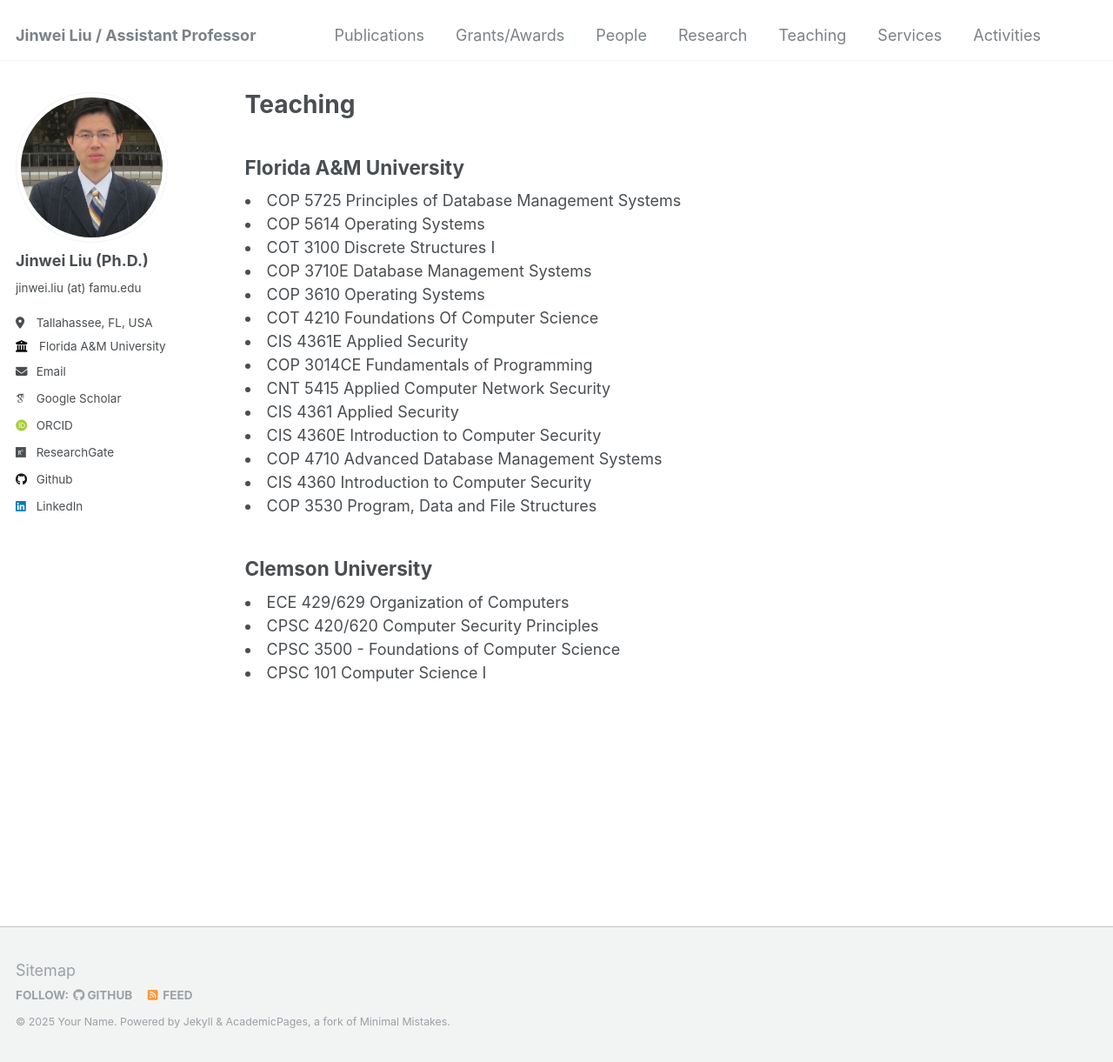
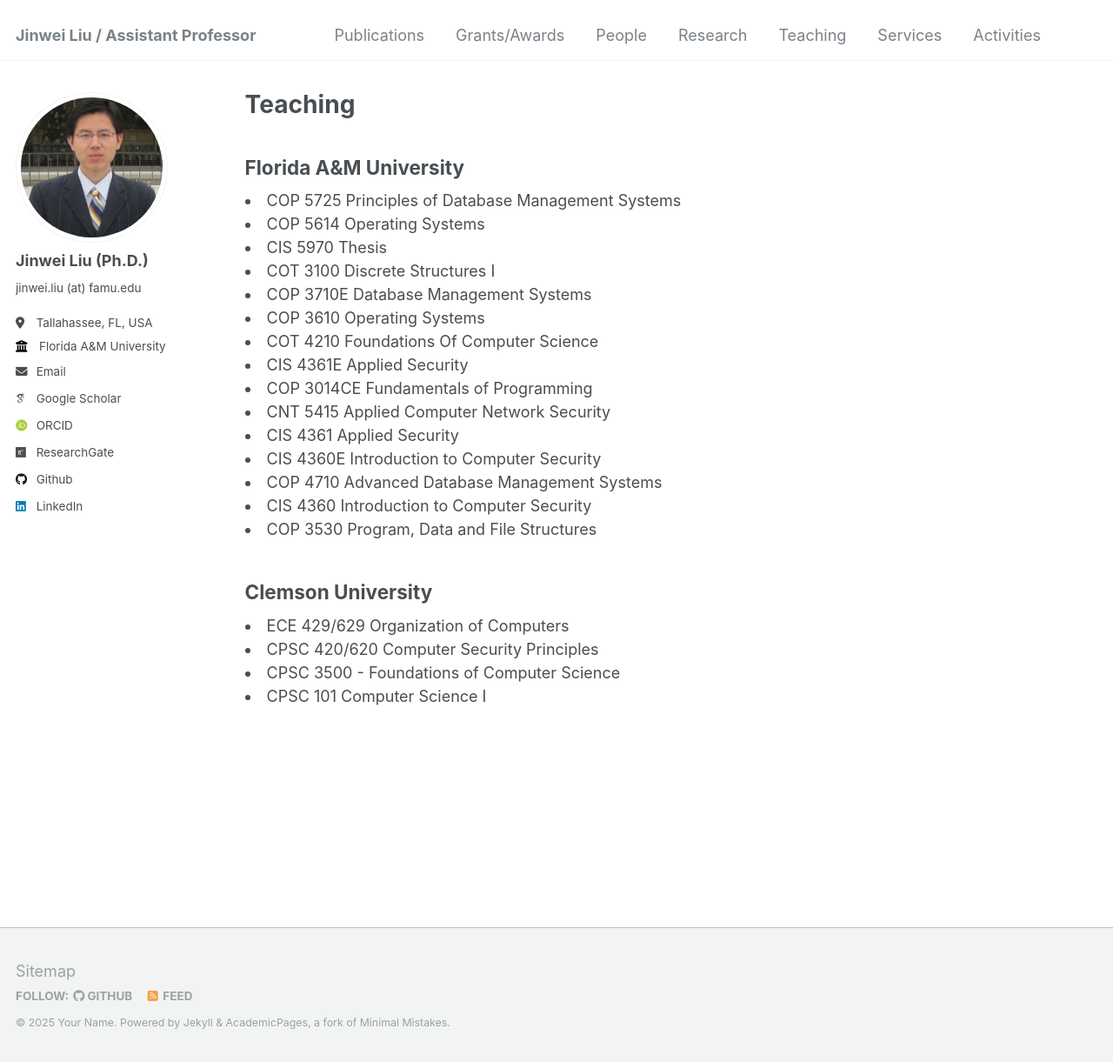
Before and after one commit to jinweiliucu/jinweiliucu.github.io, a Jekyll site: the page built from _pages/teaching.html, in a window 1280 px wide and 1221 px high. Shown: the whole window at 87% size. Built offline with Jekyll 4.4.1, drawn with Linux system fonts in a browser that asks for light colours; some web fonts are replaced.

Commit message:
Update teaching.html

```diff
--- a/_pages/teaching.html
+++ b/_pages/teaching.html
@@ -13,6 +13,10 @@ author_profile: true
 
     <li>
     COP 5614 Operating Systems
+    </li>
+
+    <li>
+    CIS 5970 Thesis
     </li>
 
     <li>
```
